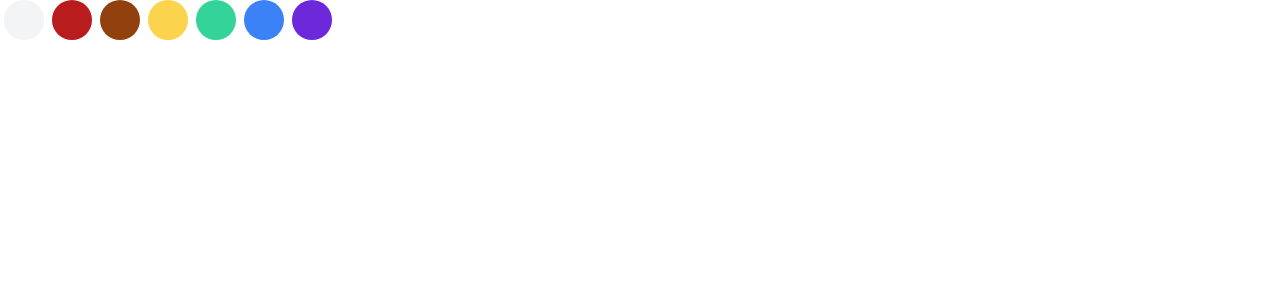
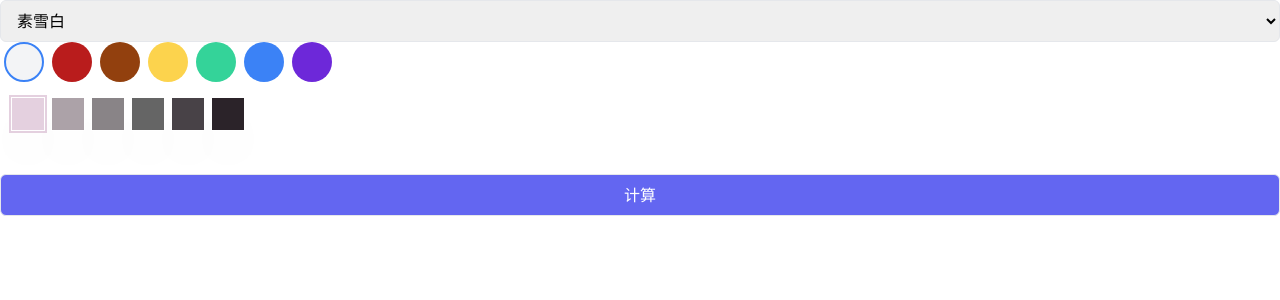
Before and after one commit to mo-n/ffxivchocobo, a React (Create React App) app: page / in a window 1280 px wide. Shown: the top 300 px of the page. Built offline with nearby package versions, Linux system fonts and the light colour scheme.

Commit message:
add tabs, select component

```diff
--- a/src/App.tsx
+++ b/src/App.tsx
@@ -1,12 +1,15 @@
 import React from 'react';
 import Tabs from 'components/tabs';
+import Select from 'components/select';
+import Calculator from './Calculator';
 import './App.css';
-
 
 function App() {
   return (
     <div>
+      <Select></Select>
       <Tabs></Tabs>
+      <button className="w-full px-3 py-2 border rounded-md focus:outline-none bg-indigo-500 text-white">计算</button>
     </div>
   );
 }
--- /dev/null
+++ b/src/Calculator.ts
@@ -0,0 +1,13 @@
+import { colours } from 'data/colours';
+
+class Calculator {
+  constructor(from, to) {
+
+  }
+
+  calc() {
+
+  }
+}
+
+export default Calculator;
--- /dev/null
+++ b/src/components/select.tsx
@@ -0,0 +1,20 @@
+import React from 'react';
+import { colours } from 'data/colours';
+
+function Select() {
+  return <div>
+    <select
+      name="current-colour"
+      id="current-colour"
+      className="w-full block border rounded-md px-3 py-2 focus:outline-none focus:ring-indigo-500 focus:border-indigo-500"
+    >
+      {
+        Array.from(colours.values()).map(c =>
+          <option value={c.value}>{c.label}</option>
+        )
+      }
+    </select>
+  </div>
+}
+
+export default Select;
--- a/src/components/tabs.tsx
+++ b/src/components/tabs.tsx
@@ -1,61 +1,50 @@
 import React, { useState } from 'react';
+import { ColorGroup, colours, categories } from 'data/colours';
 
 function Tabs() {
-  const [index, setindex] = useState(0)
-  const categories:Map<string, any> = new Map([
-    ['white', {
-      cn: '白',
-      value: 'gray-100'
-    }],
-    ['red', {
-      cn: '红',
-      value: 'red-700'
-    }],
-    ['brown', {
-      cn: '棕',
-      value: 'yellow-800'
-    }],
-    ['yellow', {
-      cn: '黄',
-      value: 'yellow-300'
-    }],
-    ['green', {
-      cn: '绿',
-      value: 'green-400'
-    }],
-    ['blue', {
-      cn: '蓝',
-      value: 'blue-500'
-    }],
-    ['purple', {
-      cn: '紫',
-      value: 'purple-700'
-    }]
-  ])
+  const [group, setGroup] = useState(ColorGroup.White)
+  const [color, setColor] = useState(colours.get('snow-white'))
+
+  const handleSwitchGroup = function(_k:ColorGroup) {
+    setGroup(_k)
+  }
+
+  const handleSwitchColor = (_c:typeof color) => {
+    return () => setColor(_c)
+  }
 
   return(
     <div>
       <div className="flex">
         {
           Array.from(categories.keys()).map((key) => (
-            <button key={key} className={
-              `bg-${categories.get(key).value}
+            <button key={key} onClick={() => handleSwitchGroup(key)} className={`
+              bg-${categories.get(key)!.value}
               w-10 h-10
-              rounded-full
               ml-1 mr-1
-              focus:outline-none
-            `} >
-              <span className="text-transparent">{categories.get(key).cn}</span>
+              border-2 focus:outline-none rounded-full
+              ${group === key ? `border-blue-500` : 'border-transparent'}
+            `}>
+              <span className="text-transparent">{categories.get(key)!.cn}</span>
             </button>
           ))
         }
       </div>
-      <div>
-        {/* {
-          Array.from(categories.keys()).map(() => (
-            <div if></div>
-          ))
-        } */}
+      <div style={{ minHeight: '4.75rem' }} className="mt-4 pl-2">
+        {
+          Array.from(colours.values())
+            .filter(colour => colour.group === group)
+            .map(colour => (
+              <button key={colour.value}
+              onClick={handleSwitchColor(colour)}
+              style={{background: `rgb(${colour.r}, ${colour.b}, ${colour.g})`, color: `rgb(${colour.r}, ${colour.b}, ${colour.g})`}} className={`
+                w-8 h-8
+                ml-1 mr-1
+                ring-2 ring-offset-1 focus:outline-none shadow-2xl
+                ${color === colour ? 'ring-current' : 'ring-transparent'}
+            `}></button>
+            ))
+        }
       </div>
     </div>
   )
--- a/src/data/colors.ts
+++ b/src/data/colours.ts
@@ -681,10 +681,41 @@ const colorArray:Array<Config> = [
   },
 ];
 
-const colorList:Map<string, Config> = new Map();
+const categories:Map<ColorGroup, {cn: string; value: string}> = new Map([
+  [ColorGroup.White, {
+    cn: '白',
+    value: 'gray-100'
+  }],
+  [ColorGroup.Red, {
+    cn: '红',
+    value: 'red-700'
+  }],
+  [ColorGroup.Brown, {
+    cn: '棕',
+    value: 'yellow-800'
+  }],
+  [ColorGroup.Yellow, {
+    cn: '黄',
+    value: 'yellow-300'
+  }],
+  [ColorGroup.Green, {
+    cn: '绿',
+    value: 'green-400'
+  }],
+  [ColorGroup.Blue, {
+    cn: '蓝',
+    value: 'blue-500'
+  }],
+  [ColorGroup.Purple, {
+    cn: '紫',
+    value: 'purple-700'
+  }]
+])
+
+const colours:Map<string, Config> = new Map();
 
 colorArray.forEach(config => {
-  colorList.set(config.value, config);
+  colours.set(config.value, config);
 })
 
-export { ColorGroup, colorList };
+export { ColorGroup, colours, categories };
```
Also changed, not shown: src/data/colours.js (deleted).
